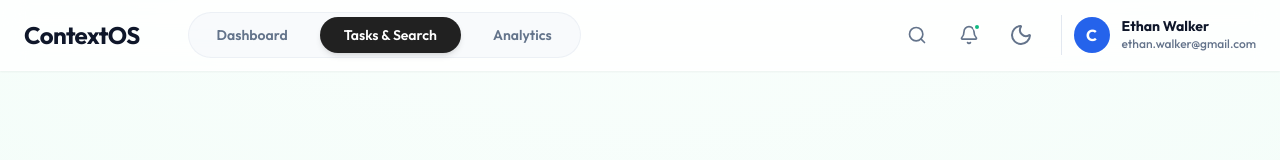
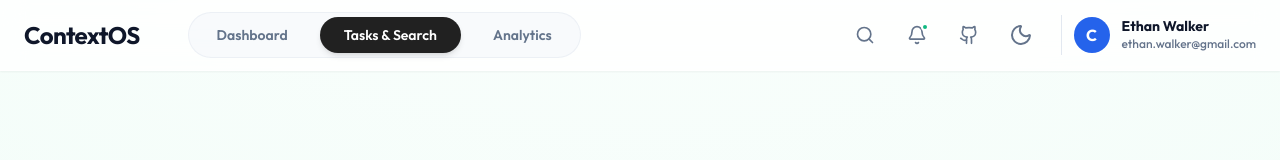
Before and after one commit to Cyansiiii/ContexOS, a React (Vite) app in the folder frontend/: page / in a window 1280 px wide. Shown: the top 160 px of the page. Built offline with nearby package versions, Linux system fonts and the light colour scheme.

Commit message:
Add GitHub repository link to Navbar

```diff
--- a/frontend/src/App.jsx
+++ b/frontend/src/App.jsx
@@ -12,7 +12,7 @@ import {
   Search, Database, MessageSquare, BrainCircuit,
   Activity, UploadCloud, Zap,
   CheckCircle2, ShieldCheck, Sparkles, Files, Briefcase,
-  Bell, Clock, ArrowUpRight, Plus, MoreHorizontal, Video, FileText, CheckCircle
+  Bell, Clock, ArrowUpRight, Plus, MoreHorizontal, Video, FileText, CheckCircle, Github
 } from 'lucide-react'
 
 // MOCK DATA for floating bubbles to simulate Guru homepage
@@ -124,6 +124,9 @@ function App() {
               <Bell className="w-5 h-5" />
               <div className="absolute top-2 right-2 w-2 h-2 bg-emerald-500 rounded-full border-2 border-white"></div>
             </button>
+            <a href="https://github.com/Cyansiiii/ContexOS" target="_blank" rel="noopener noreferrer" className="w-10 h-10 flex items-center justify-center rounded-full hover:bg-slate-100 dark:hover:bg-slate-800 transition-colors text-slate-500 dark:text-slate-400">
+              <Github className="w-5 h-5" />
+            </a>
             <AnimatedThemeToggler className="w-10 h-10 flex items-center justify-center rounded-full hover:bg-slate-100 dark:hover:bg-slate-800 transition-colors text-slate-500 dark:text-slate-400 focus:outline-none" />
             <div className="h-10 pl-3 flex items-center gap-3 border-l border-slate-200 dark:border-slate-800 ml-2 cursor-pointer">
               <div className="w-9 h-9 rounded-full bg-blue-600 overflow-hidden text-white flex items-center justify-center font-bold">
```
